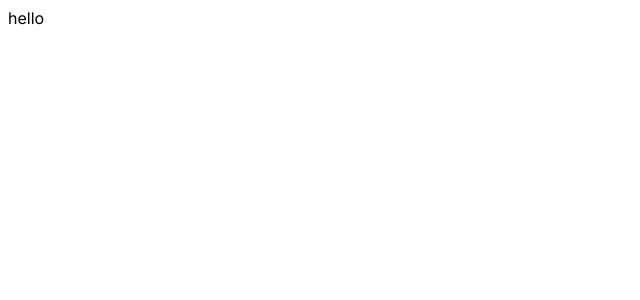
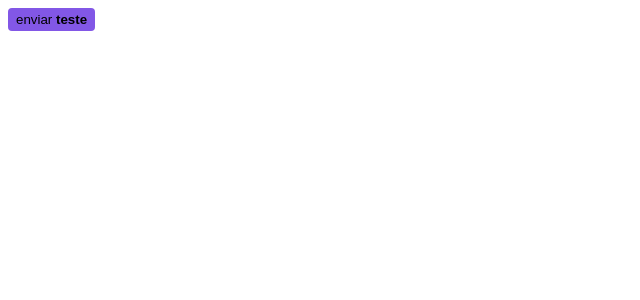
Before and after one commit to Carolbrandes/04-ignite-shop, a Next.js app: page / in a window 1280 px wide. Shown: the top 300 px of the page, without its empty margins (0-640 px from the left). Built offline with nearby package versions, Linux system fonts and the light colour scheme.

Commit message:
feat/add @stitches/react

```diff
--- a/src/app/_document.tsx
+++ b/src/app/_document.tsx
@@ -1,3 +1,4 @@
+import { getCssText } from '@/styles';
 import { Head, Html, Main, NextScript } from 'next/document';
 
 export default function Document() {
@@ -10,6 +11,7 @@
                     href="https://fonts.googleapis.com/css2?family=Roboto:wght@400;700&display=swap"
                     rel="stylesheet"
                 />
+                <style id="stitches" dangerouslySetInnerHTML={{ __html: getCssText() }} />
             </Head>
             <body>
                 <Main />
--- a/src/app/page.tsx
+++ b/src/app/page.tsx
@@ -1,6 +1,18 @@
+import { styled } from "../styles";
+
+const Button = styled("button", {
+  backgroundColor: "$rocketseat",
+  borderRadius: 4,
+  border: 0,
+  padding: '4px 8px',
+
+  span: {
+    fontWeight: 'bold'
+  }
+})
 
 export default function Home() {
   return (
-    <div>hello</div>
+    <Button>enviar <span>teste</span></Button>
   );
 }
--- /dev/null
+++ b/src/styles/index.ts
@@ -0,0 +1,18 @@
+import { createStitches } from '@stitches/react';
+
+export const {
+    styled,
+    css,
+    globalCss,
+    keyframes,
+    getCssText,
+    theme,
+    createTheme,
+    config,
+} = createStitches({
+    theme: {
+        colors: {
+            rocketseat: '#8257e6'
+        },
+    }
+});
```
Also changed, not shown: package.json (+5 -4 lines), 1 other file (tests, documents, lock files or other folders).
